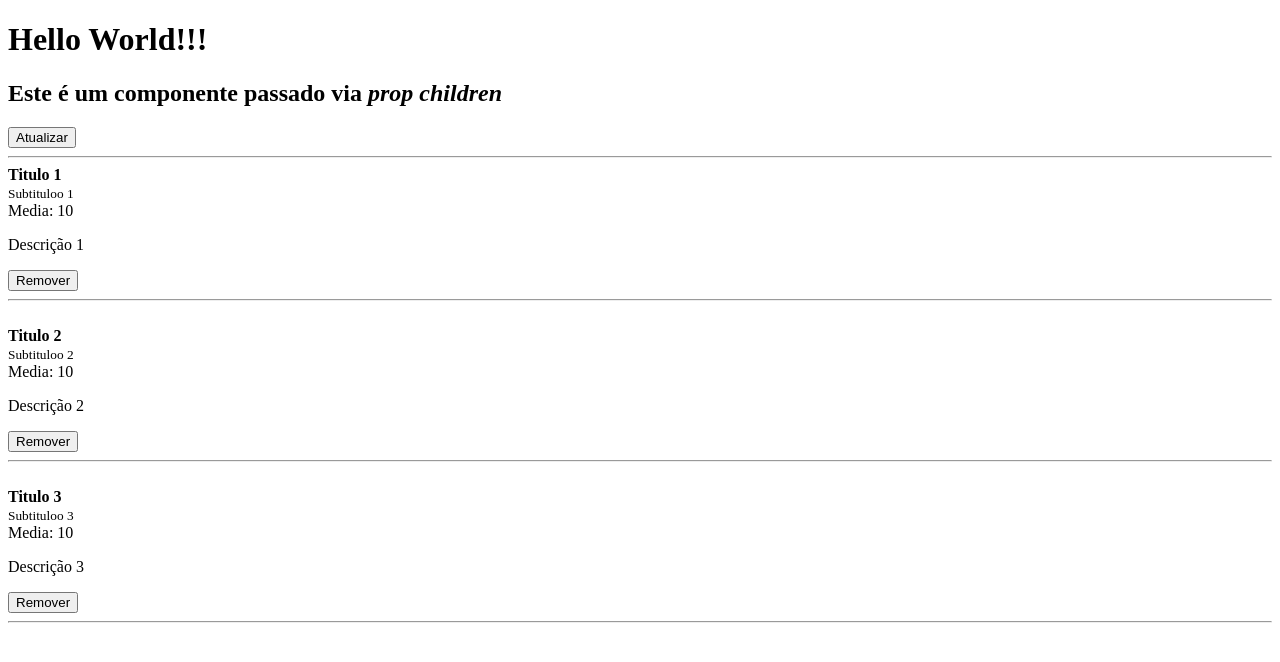
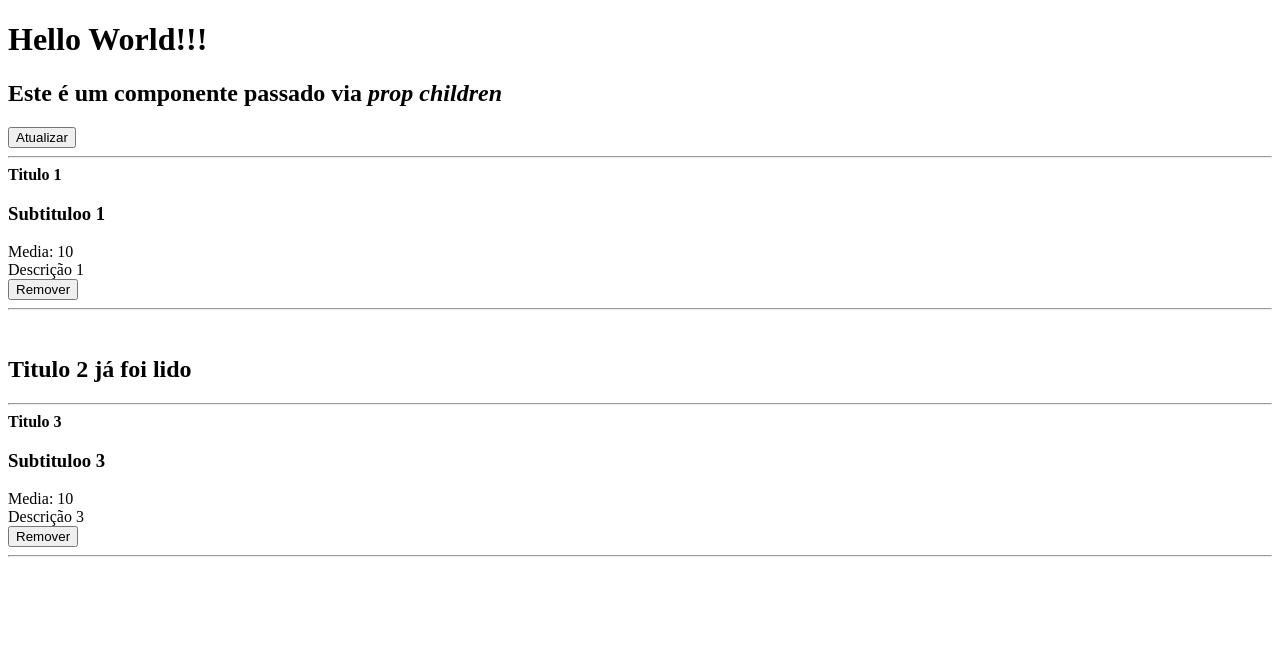
Before and after one commit to aleolvfer/fundamentos-do-react, a React app: page / in a window 1280 px wide. Shown: the top 662 px of the page. Built offline with nearby package versions, Linux system fonts and the light colour scheme; the HTML template or start-up script is replaced by a standard one.

Commit message:
Renderização condicional

```diff
--- a/src/App.js
+++ b/src/App.js
@@ -9,17 +9,23 @@ export default function App() {
   {
     id: Math.random(),
     title: 'Titulo 1',
-    subtitle: 'Subtituloo 1'
+    subtitle: 'Subtituloo 1',
+    likes: 20,
+    read: false
   },
   {
     id: Math.random(),
     title: 'Titulo 2',
-    subtitle: 'Subtituloo 2'
+    subtitle: 'Subtituloo 2',
+    likes: 20,
+    read: true
   },
   {
     id: Math.random(),
     title: 'Titulo 3',
-    subtitle: 'Subtituloo 3'
+    subtitle: 'Subtituloo 3',
+    likes: 20,
+    read: false
   },
 ]);
 
@@ -51,15 +57,10 @@ export default function App() {
           return (
             <Post
               key={post.id}
-              likes={20}
               onRemove={handleRemove}
-              post={{
-                id: post.id,
-                title:post.title,
-                subtitle:post.subtitle
-              }}
+              post={post}
             >
-              <p>Descrição {index+1}</p>
+              <span>Descrição {index+1}</span>
             </Post>
           )
         })
--- a/src/Post.js
+++ b/src/Post.js
@@ -2,14 +2,26 @@ import React from 'react';
 import PropTypes from 'prop-types';
 
 export default function Post(props) {
+
+  if (props.post.read) {
+    return (
+      <>
+        <h2>{props.post.title} já foi lido</h2>
+        <hr />
+      </>
+    )
+  }
+
   return (
     <>
       <article>
-        <strong>{props.post.title}</strong><br />
-        <small>{props.post.subtitle}</small>
+        {props.post.read && <s><strong>{props.post.title}</strong></s>}
+        {!props.post.read && <strong>{props.post.title}</strong>}
+        <h3>{props.post.subtitle}</h3>
+        <span>Media: {props.post.likes / 2}</span>
         <br />
-        Media: {props.likes / 2}
         {props.children}
+        <br />
         <button onClick={() => props.onRemove(props.post.id)}>Remover</button>
       </article>
       <hr />
@@ -19,11 +31,12 @@ export default function Post(props) {
 }
 
 Post.propTypes = {
-  likes: PropTypes.number.isRequired,
   onRemove: PropTypes.func.isRequired,
   post: PropTypes.shape({
     id: PropTypes.number.isRequired,
     title: PropTypes.string.isRequired,
-    subtitle: PropTypes.string.isRequired
+    subtitle: PropTypes.string.isRequired,
+    likes: PropTypes.number.isRequired,
+    read: PropTypes.bool.isRequired,
   }).isRequired
 };
```
